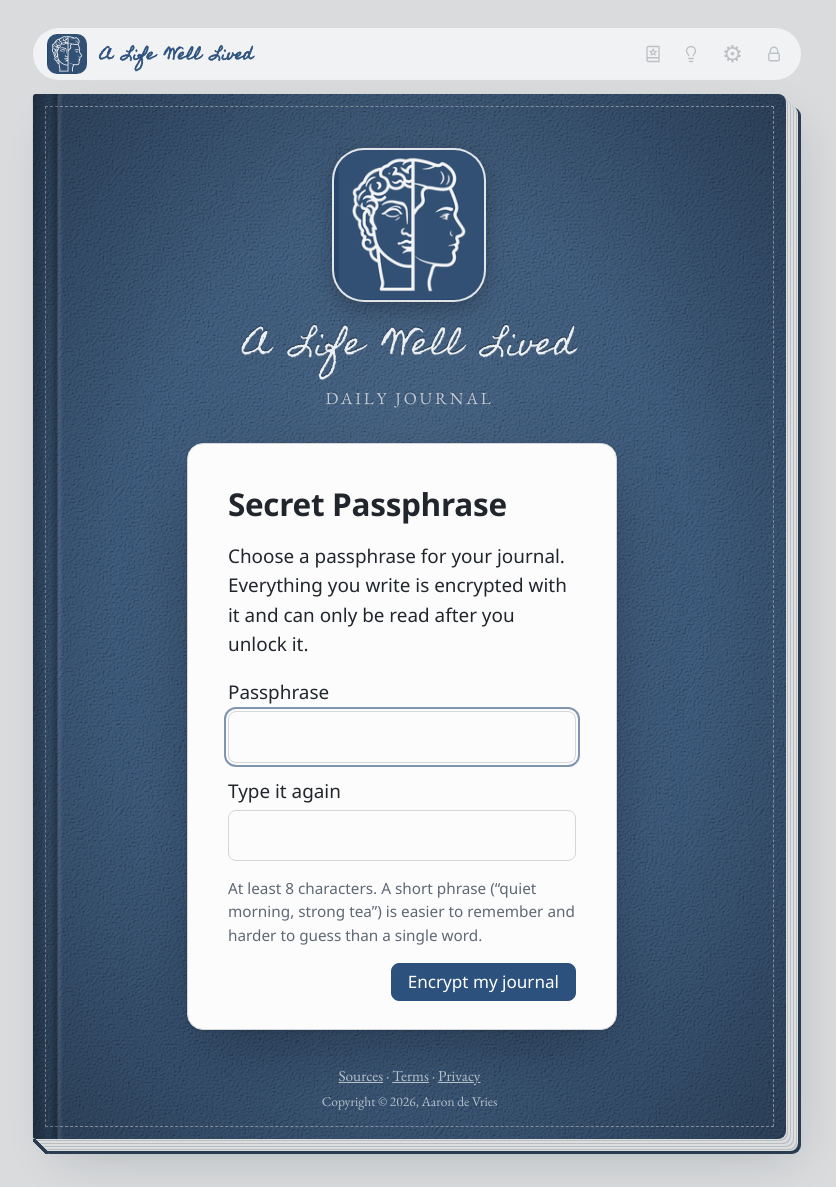
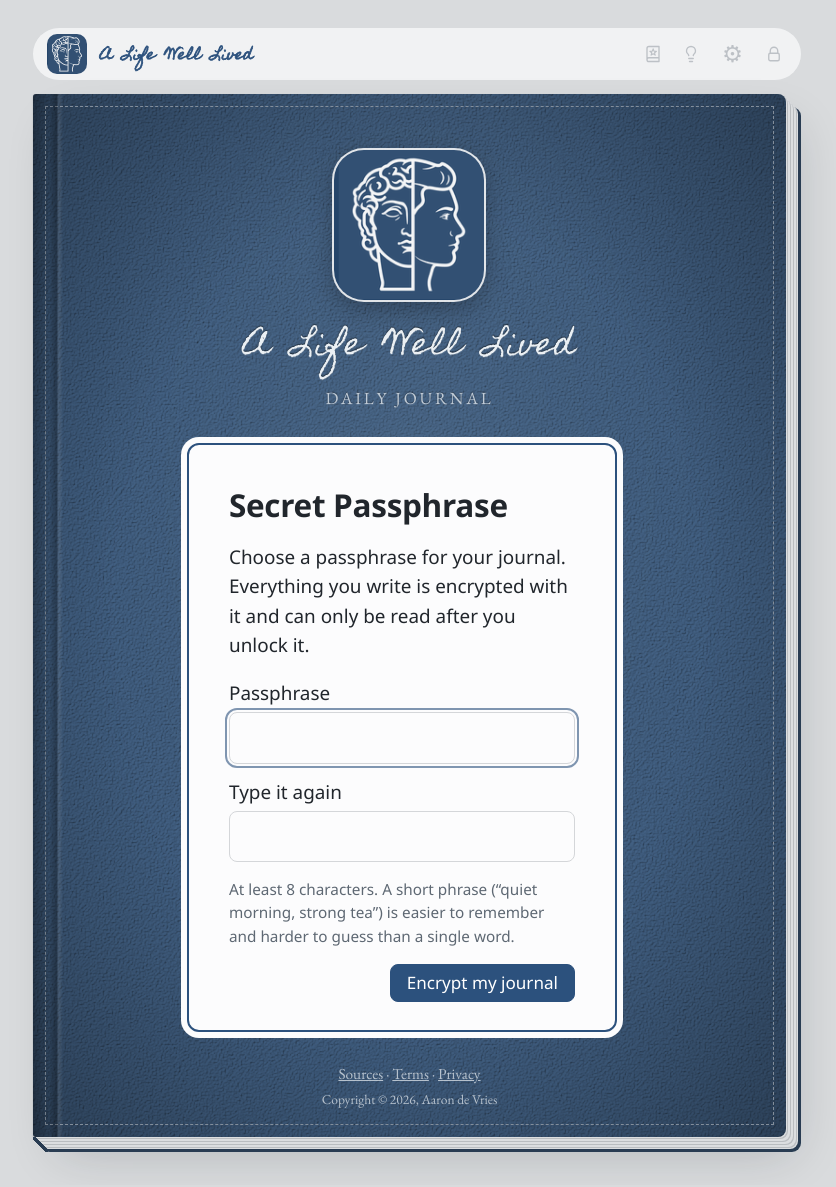
Before and after one commit to iceman1978/reflections, a Flask app: page / in a window 1280 px wide. Shown: the whole page, without its empty margins (223-1059 px from the left). After the commit the page ends 1165 px from the top, so only its background shows below. Run offline with Flask 3, Linux system fonts and the light colour scheme; data comes from the database, SQL or seed files in the repository; data that the repository does not hold is empty; parts of the project's set-up code (start-up, migrations or seed data) failed here and were passed over.

Commit message:
The cover's passphrase card: centred between the name and the links, with a notebook-label border instead of a shadow
Co-Authored-By: Claude Opus 5.5 <noreply@anthropic.com>

```diff
--- a/static/style.css
+++ b/static/style.css
@@ -1211,20 +1211,22 @@ input.invite-input:focus { border-color: var(--accent); outline: none; }
   background: linear-gradient(to right, hsl(0 0% 0% / 0.28), hsl(0 0% 0% / 0.08) 55%, hsl(0 0% 0% / 0.3) 78%, hsl(0 0% 100% / 0.1) 86%, transparent);
 }
 .cover-name.long-name { font-size: clamp(2rem, 4.6vw, 2.6rem); }
-.cover-brand { margin-bottom: 30px; }   /* the same gap above the card with or without the tagline */
+.cover-brand { flex: none; }
 .cover-tagline {
   margin: 12px 0 0; font-family: var(--serif); font-size: 0.95rem;
   letter-spacing: 0.16em; text-transform: uppercase; opacity: 0.75;
 }
-.cover-slot { width: 100%; display: flex; justify-content: center; }
+/* The name stays at the top and the links at the bottom; the card floats in the
+   middle of the space between them, with at least 30px above and below. */
+.cover-slot { width: 100%; flex: 1; display: flex; justify-content: center; align-items: center; padding: 30px 0; }
 .cover-view .vault-card {
   max-width: 430px; text-align: left; color: var(--ink);
   background: var(--page); background-image: none; border-radius: 16px;
-  padding: 26px 30px 22px; box-shadow: 0 12px 34px rgba(0, 0, 0, 0.32);
+  padding: 26px 30px 22px;
 }
 .cover-view .vault-card input[type="password"],
 .cover-view .vault-card input[type="text"] { border-radius: 8px; padding: 10px 12px; }
-.cover-foot { margin-top: auto; padding-top: 34px; }
+.cover-foot { flex: none; }
 .cover-view .vault-footer { color: inherit; opacity: 0.7; margin: 0; }
 .cover-view .vault-footer a, .cover-view .copyright { color: inherit; }   /* readable on the dark cover */
 /* While locked, the header's buttons are there but grayed out. */
@@ -1413,6 +1415,12 @@ input.invite-input:focus { border-color: var(--accent); outline: none; }
   box-shadow: 0 1px 3px var(--shadow), 0 26px 70px -18px rgba(0, 0, 0, 0.4);   /* lifted clear of the page */
 }
 :is(.vault, .cover-view) .vault-card.page::before, :is(.vault, .cover-view) .vault-card.page::after { content: none; }
+/* On the cover, the card is a label on a composition notebook: white, a band in
+   the theme's color a little in from the edge, and white inside. No shadow. */
+.cover-view .vault-card.page {
+  border: 2.5px solid var(--accent); border-radius: 12px;
+  box-shadow: 0 0 0 6px var(--field);
+}
 :is(.vault, .cover-view) .vault-card input, :is(.vault, .cover-view) .vault-card button { font-family: inherit; }
 :is(.vault, .cover-view) .vault-card input[type="password"], :is(.vault, .cover-view) .vault-card input[type="text"] { border-radius: 8px; padding: 10px 12px; }
 :is(.vault, .cover-view) .vault-card button { border-radius: 8px; }
@@ -1449,6 +1457,7 @@ a.google-btn svg { flex: none; width: 20px; height: 20px; }
 
 @media (max-width: 640px) {
   :is(.vault, .cover-view) .vault-card.page { padding: 28px 22px 20px; box-shadow: 0 10px 30px -14px var(--shadow); }
+  .cover-view .vault-card.page { box-shadow: 0 0 0 5px var(--field); }
 }
 
 @media (max-width: 860px) {
```
